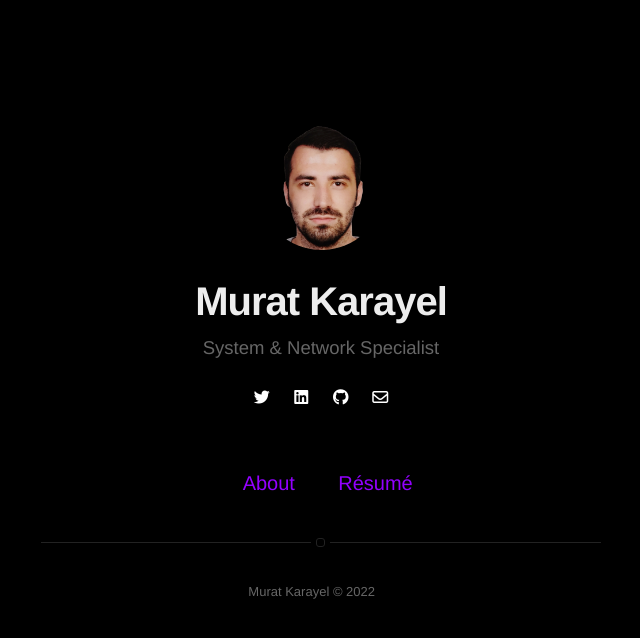
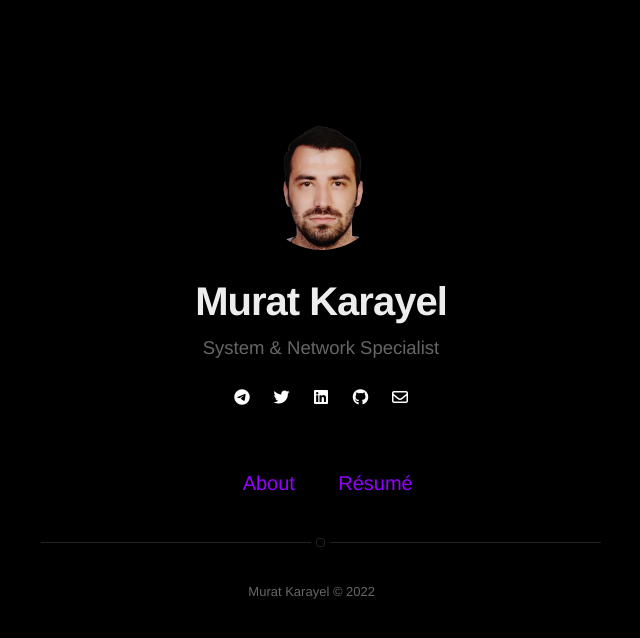
Before and after one commit to schipht/schipht.github.io, a Jekyll site: the page built from index.html, in a window 1280 px wide. Shown: the top 638 px of the page, without its empty margins (319-959 px from the left). Built offline with Jekyll 4.4.1, drawn with Linux system fonts in a browser that asks for light colours; nearby versions of some CDN libraries.

Commit message:
+telegram

```diff
--- a/_config.yml
+++ b/_config.yml
@@ -34,6 +34,7 @@ permalink: /:title/
 
 # if you don't have any of social below, comment the line
 #facebook: schipht
+telegram: schipht
 twitter: schipht
 #instagram: schipht
 linkedin: schipht
--- a/_includes/social-links.html
+++ b/_includes/social-links.html
@@ -1,6 +1,12 @@
 <!-- To add more icons, duplicate a section and find yout icon here -> https://fontawesome.com/v6.0/icons -->
 
 <div class="social-links">
+    {% if site.telegram %}
+        <a class="link" data-title="t.me/{{ site.telegram }}" href="https://t.me/{{ site.telegram }}" target="_blank" rel="noopener">
+            <i class="fa-brands fa-telegram"></i>
+        </a>
+    {% endif %}
+
     {% if site.facebook %}
         <a class="link" data-title="facebook.com/{{ site.facebook }}" href="https://facebook.com/{{ site.facebook }}" target="_blank" rel="noopener">
             <i class="fa-brands fa-facebook"></i>
```
